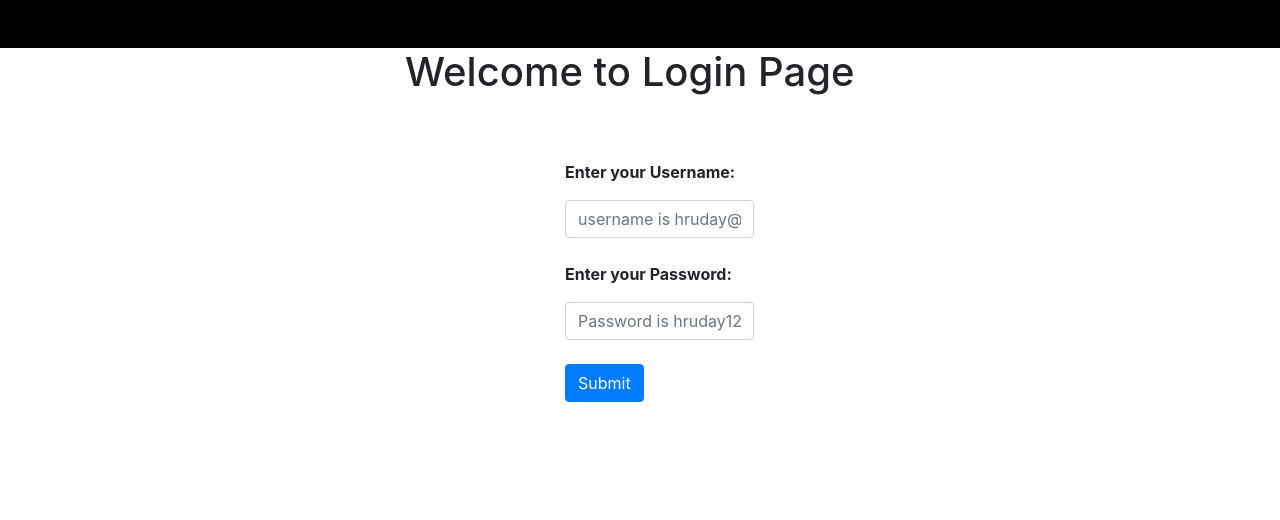
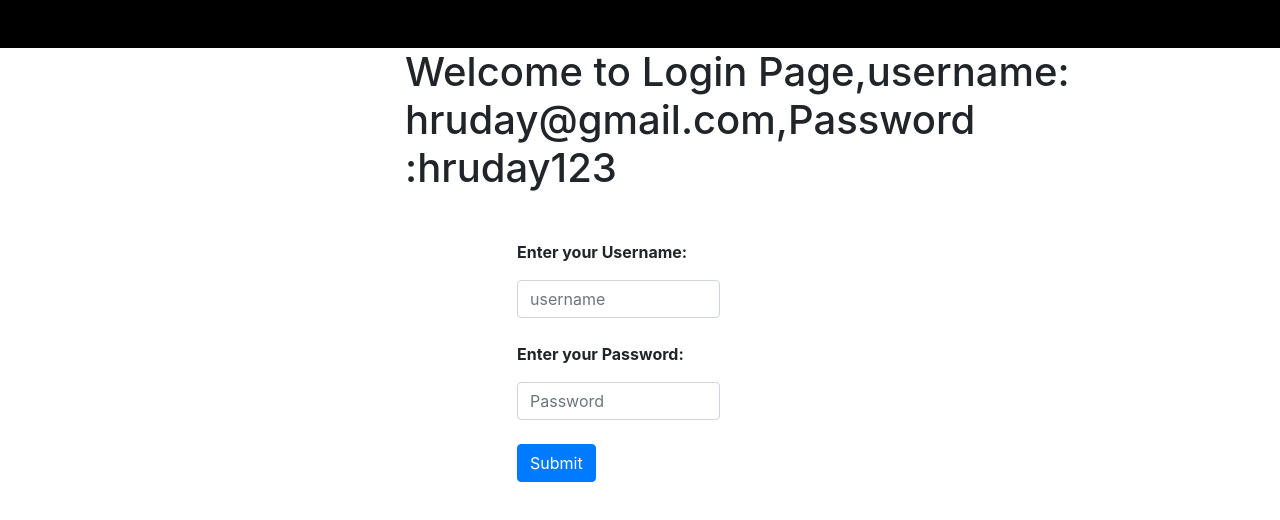
Before and after one commit to kumarvasanth/login-page-redux, a React (Create React App) app: page / in a window 1280 px wide. Shown: the top 520 px of the page. Built offline with nearby package versions, Linux system fonts and the light colour scheme.

Commit message:
updating

```diff
--- a/src/App.css
+++ b/src/App.css
@@ -28,8 +28,8 @@ table {
 }
 
 .frm {
-  margin-left: 30rem;
-  margin-top: 4rem;
+  margin-left: 27rem;
+  margin-top: 3rem;
 }
 
 h1 {
--- a/src/Components/Form.js
+++ b/src/Components/Form.js
@@ -19,7 +19,9 @@ class Form extends React.Component {
   render() {
     return (
       <div className="container">
-        <h1>Welcome to Login Page</h1>
+        <h1>
+          Welcome to Login Page,username: hruday@gmail.com,Password :hruday123
+        </h1>
         <form onSubmit={this.SubmitHandler} className="frm">
           <div className="form-row">
             <div className="col">
@@ -30,7 +32,7 @@ class Form extends React.Component {
                 type="text"
                 name="username"
                 className="form-control"
-                placeholder="username is hruday@gmail.com"
+                placeholder="username"
               ></input>
             </div>
           </div>
@@ -44,7 +46,7 @@ class Form extends React.Component {
                 type="password"
                 name="password"
                 className="form-control"
-                placeholder="Password is hruday123"
+                placeholder="Password"
               ></input>
             </div>
           </div>
```
